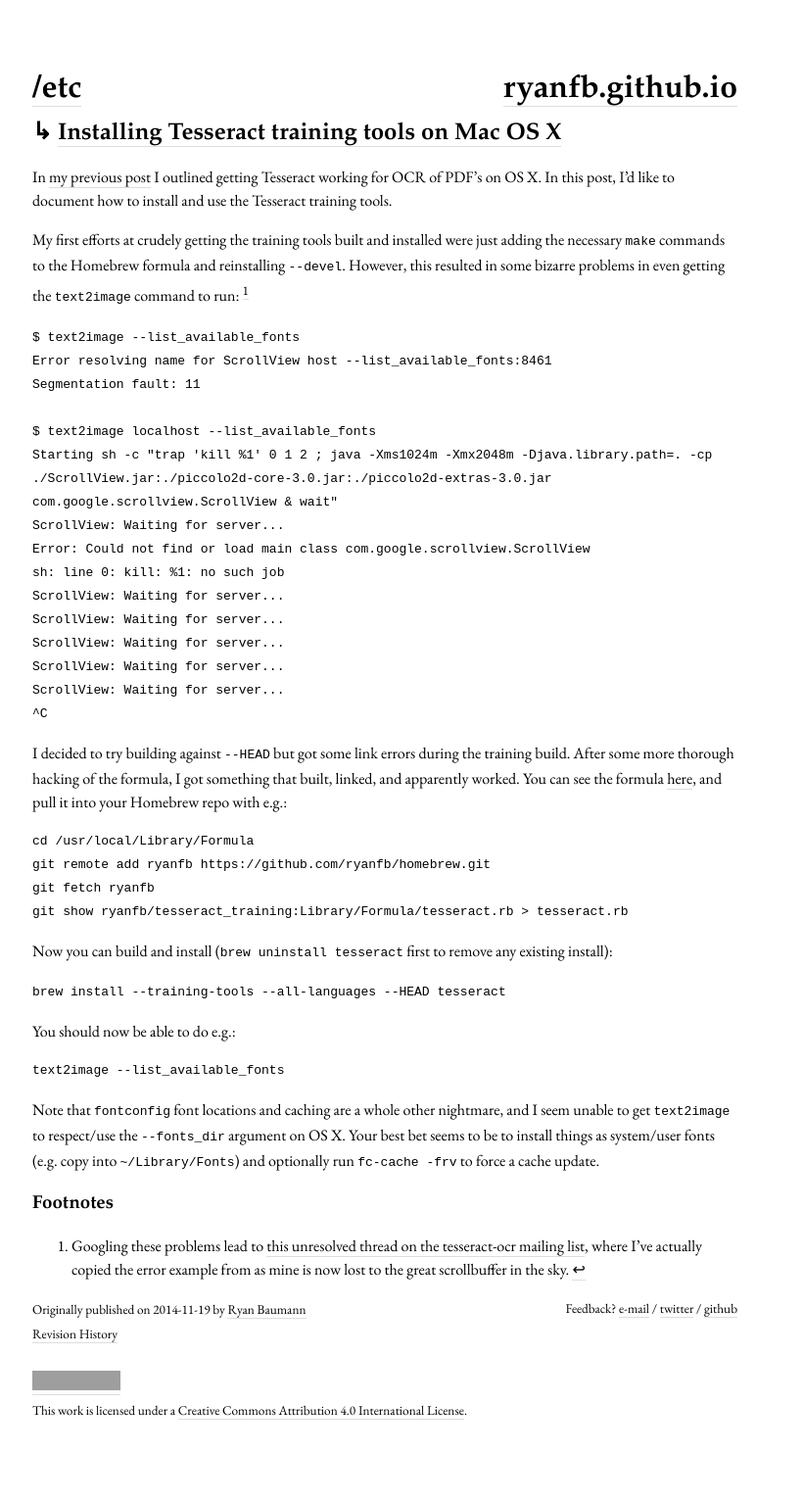
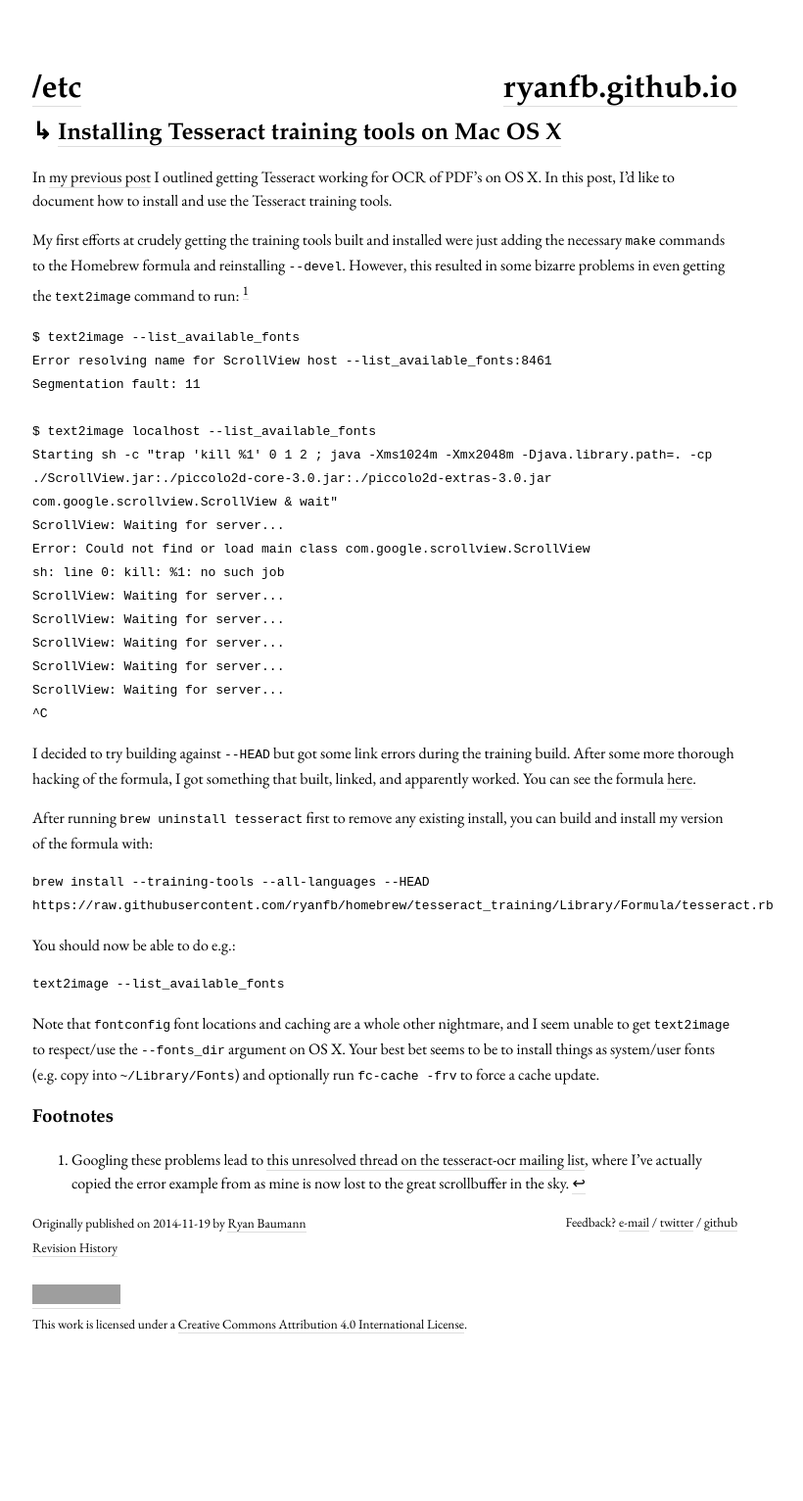
Before and after one commit to ryanfb/etc, a Jekyll site: the page built from _posts/2014-11-19-installing_tesseract_training_tools_on_mac_os_x.md, in a window 1280 px wide. Shown: the whole page at 98% size, without its empty margins (247-1067 px from the left). Built offline with Jekyll 4.4.1, drawn with Linux system fonts in a browser that asks for light colours; nearby versions of some CDN libraries; after the commit the page ends 1444 px from its top, so only the background shows below that; grey boxes are pictures that could not be loaded.

Commit message:
Install from URL

```diff
--- a/_posts/2014-11-19-installing_tesseract_training_tools_on_mac_os_x.md
+++ b/_posts/2014-11-19-installing_tesseract_training_tools_on_mac_os_x.md
@@ -22,16 +22,11 @@ My first efforts at crudely getting the training tools built and installed were
     ScrollView: Waiting for server...
     ^C
 
-I decided to try building against `--HEAD` but got some link errors during the training build. After some more thorough hacking of the formula, I got something that built, linked, and apparently worked. You can see the formula [here](https://github.com/ryanfb/homebrew/blob/tesseract_training/Library/Formula/tesseract.rb), and pull it into your Homebrew repo with e.g.:
+I decided to try building against `--HEAD` but got some link errors during the training build. After some more thorough hacking of the formula, I got something that built, linked, and apparently worked. You can see the formula [here](https://github.com/ryanfb/homebrew/blob/tesseract_training/Library/Formula/tesseract.rb).
 
-    cd /usr/local/Library/Formula
-    git remote add ryanfb https://github.com/ryanfb/homebrew.git
-    git fetch ryanfb
-    git show ryanfb/tesseract_training:Library/Formula/tesseract.rb > tesseract.rb
+After running `brew uninstall tesseract` first to remove any existing install, you can build and install my version of the formula with:
 
-Now you can build and install (`brew uninstall tesseract` first to remove any existing install):
-
-    brew install --training-tools --all-languages --HEAD tesseract
+    brew install --training-tools --all-languages --HEAD https://raw.githubusercontent.com/ryanfb/homebrew/tesseract_training/Library/Formula/tesseract.rb
 
 You should now be able to do e.g.:
 
```
